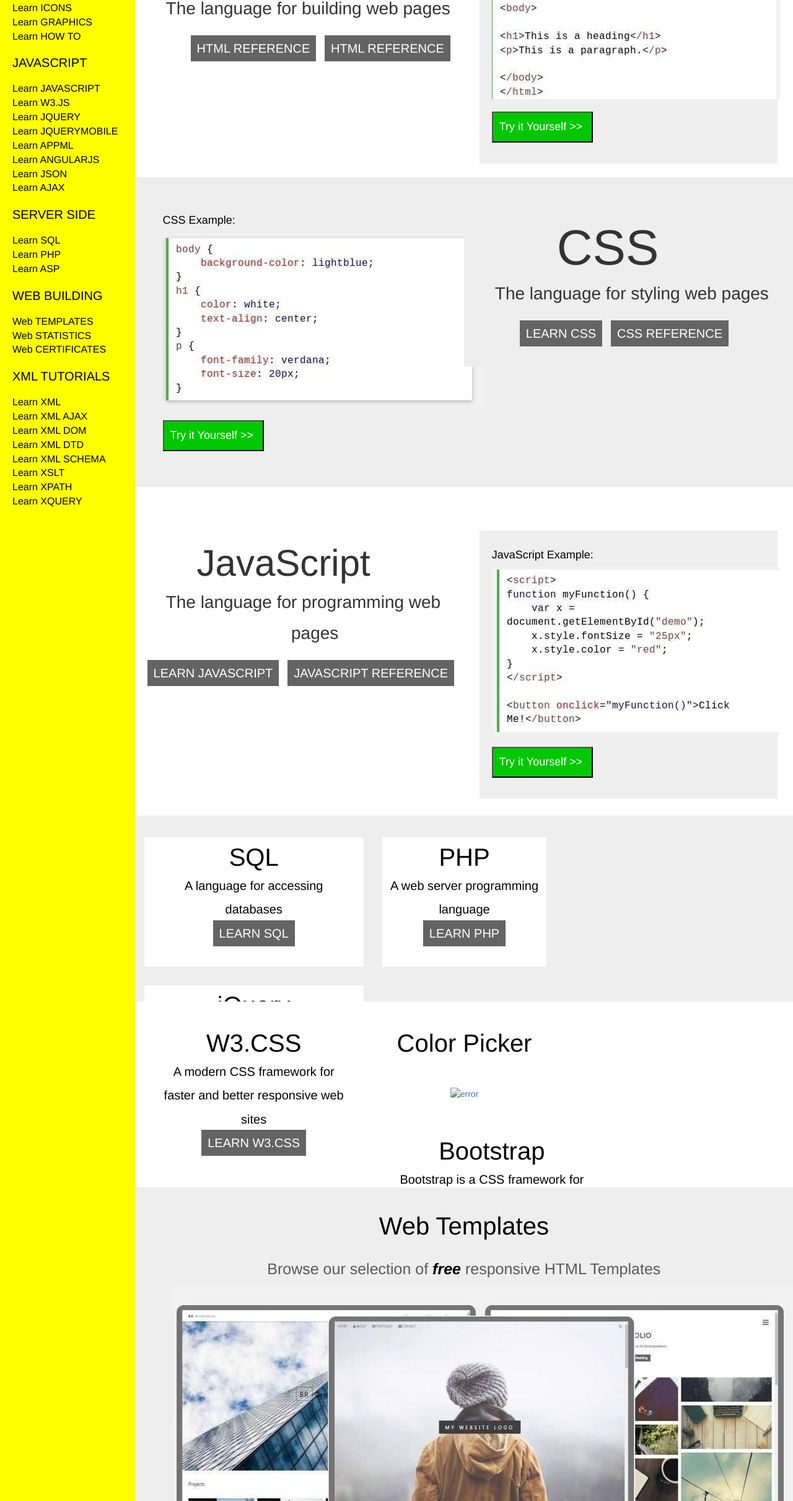
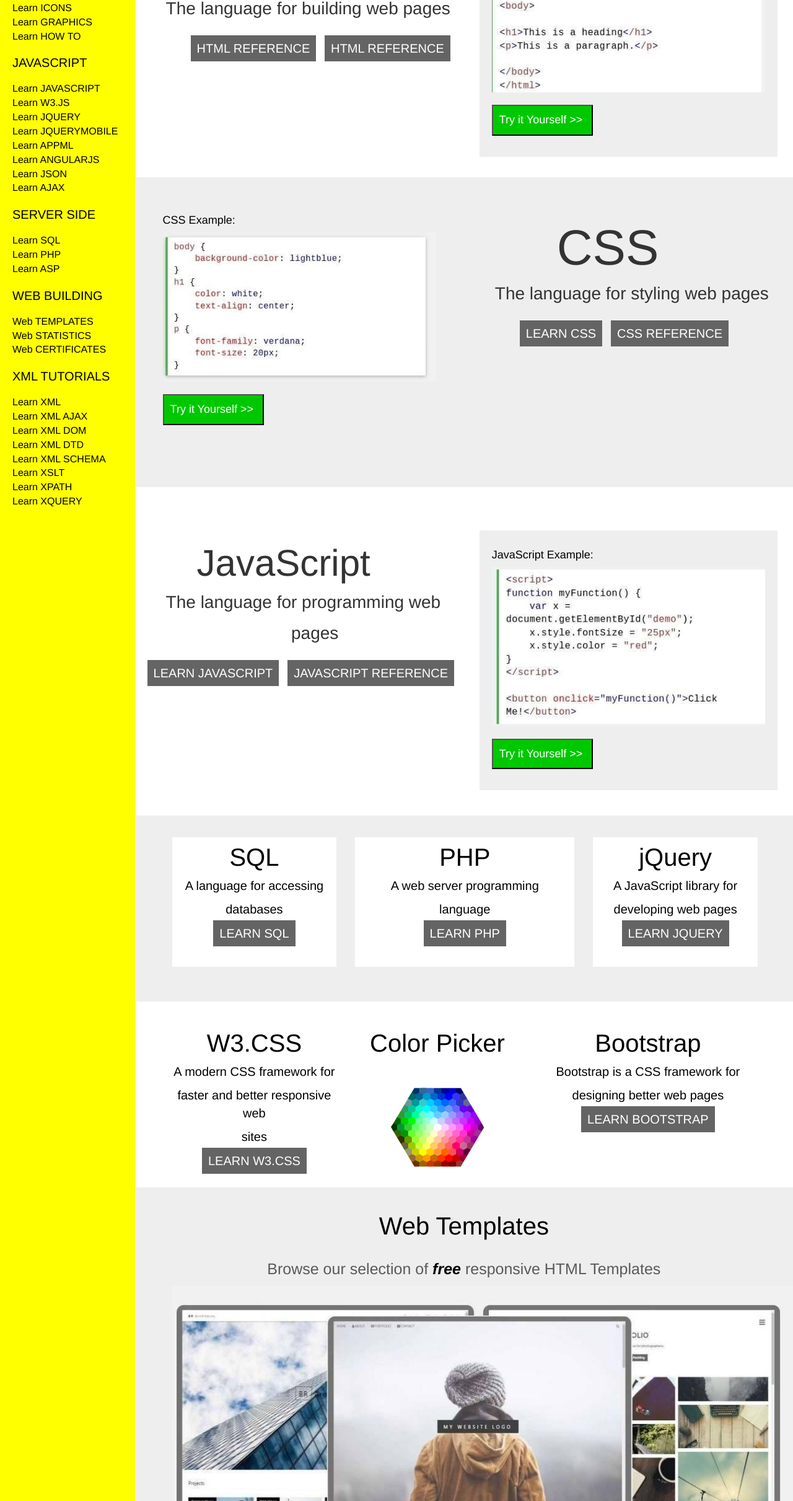
Before and after one commit to Mohamed-awad/reflections, a plain HTML site: page index.html in a window 1280 px wide. Shown: the part 378-2800 px from the top of the page at 62% size. Drawn offline with nearby package versions, Linux system fonts and the light colour scheme; files whose address does not match are found by name.

Commit message:
fix: image-responsive
the problem is that code work on fixed size of images that not work on different operating systems or different devices so to solve this
problem I add class "img-responsive" to all images that I use

```diff
--- a/index.html
+++ b/index.html
@@ -104,21 +104,21 @@
 		<a class="aa" href="http://www.w3schools.com/xml/xsl_intro.asp"> Learn XSLT</a><br/>
 		<a class="aa" href="http://www.w3schools.com/xml/xpath_intro.asp"> Learn XPATH</a><br/>
 		<a class="aa" href="http://www.w3schools.com/xml/xquery_intro.asp"> Learn XQUERY</a><br/>
-		<br/><br/><br/><br/><br/><br/><br/><br/>
-		<br/><br/><br/><br/><br/><br/><br/><br/>
-		<br/><br/><br/><br/><br/><br/><br/><br/>
-		<br/><br/><br/><br/><br/><br/><br/><br/>
-		<br/><br/><br/><br/><br/><br/><br/><br/>
-		<br/><br/><br/><br/><br/><br/><br/><br/>
-		<br/><br/><br/><br/><br/><br/><br/><br/>
-		<br/><br/><br/><br/><br/><br/><br/><br/>
-		<br/><br/><br/><br/><br/><br/><br/><br/>
-		<br/><br/><br/><br/><br/><br/><br/><br/>
-		<br/><br/><br/><br/><br/><br/><br/><br/>
-		<br/><br/><br/><br/><br/><br/><br/><br/>
-		<br/><br/><br/><br/><br/><br/><br/><br/>
-		<br/><br/><br/><br/><br/><br/><br/><br/>
-		<br/><br/>
+		<br><br><br><br><br><br><br><br>
+		<br><br><br><br><br><br><br><br>
+		<br><br><br><br><br><br><br><br>
+		<br><br><br><br><br><br><br><br>
+		<br><br><br><br><br><br><br><br>
+		<br><br><br><br><br><br><br><br>
+		<br><br><br><br><br><br><br><br>
+		<br><br><br><br><br><br><br><br>
+		<br><br><br><br><br><br><br><br>
+		<br><br><br><br><br><br><br><br>
+		<br><br><br><br><br><br><br><br>
+		<br><br><br><br><br><br><br><br>
+		<br><br><br><br><br><br><br><br>
+		<br><br><br><br><br><br><br><br>
+		<br><br>
 	</div>
 	<!-- // left-menu-->
 
@@ -137,7 +137,7 @@
 		<div class="col-sm-6">
 			<div id="div7">
 				<h4 id="hh5">HTML Example:</h4>
-				<img src="images/hh.jpg" alt="error" id="im">
+				<img class = "img-responsive" src="images/hh.jpg" alt="error" id="im">
 				<form>
 				   <input TYPE="button" class="btn3" VALUE="Try it Yourself >> " onclick="window.open('https://www.w3schools.com/html/tryit.asp?filename=tryhtml_default');">
 				</form>
@@ -150,11 +150,10 @@
 			<br/>
 			<div id="div7">
 				<h4 id="hh5">CSS Example:</h4>
-				<img id="im" src="images/css.jpg" alt="error">
+				<img id="im" class = "img-responsive" src="images/css.jpg" alt="error">
 				<form>
 				   <input TYPE="button" class="btn3" VALUE="Try it Yourself >> " onclick="window.open('https://www.w3schools.com/css/tryit.asp?filename=trycss_default');">
 				</form>
-
 			</div>
 		</div>
 		<div class="col-sm-6" id="div9">
@@ -185,7 +184,7 @@
 			<br/>
 			<div id="div7" id="scr">
 				<h4 id="hh5">JavaScript Example:</h4>
-				<img id="im" src="images/scr.jpg" alt="error">
+				<img class = "img-responsive" id="im" src="images/scr.jpg" alt="error">
 				<form>
 				   <input TYPE="button" class="btn3" VALUE="Try it Yourself >> " onclick="window.open('https://www.w3schools.com/js/tryit.asp?filename=tryjs_default');">
 				</form>
@@ -195,12 +194,12 @@
 
 
 
-	<!--s    p   j-->
+	<!--SQl and PHP and JQUERY-->
 
 	<br/><br/><br/>
 	<div class="col-sm-8" id="div444">
 		<br/>
-		<div class="col-sm-4" id="div10">
+		<div class="col-sm-3" id="div10_1">
 			<h5 id="hh10"> SQL </h5>
 			<p id="pp10"> A language for accessing </p>
 			<p id="pp101"> databases </p>
@@ -208,14 +207,14 @@
 			<a href="https://www.w3schools.com/sql/default.asp" class="btn11" role="button">LEARN SQL</a>
 			</center><br/><br/>
 		</div>
-		<div class="col-sm-3" id="div10">
+		<div class="col-sm-4" id="div10">
 			<h5 id="hh10"> PHP </h5>
 			<p id="pp10"> A web server programming</p>
 			<p id="pp101"> language </p>
 			<center>
 			<a href="https://www.w3schools.com/php/default.asp" class="btn11" role="button">LEARN PHP</a></center><br/><br/>
 		</div>
-		<div class="col-sm-4" id="div10">
+		<div class="col-sm-3" id="div10">
 			<h5 id="hh10"> jQuery </h5>
 			<p id="pp10"> A JavaScript library for</p>
 			<p id="pp10"> developing web pages </p><center>
@@ -223,10 +222,12 @@
 			</center><br/><br/>
 		</div>
 	</div>
+	<!--//SQl and PHP and JQUERY-->
+
 	<!--w3  bb  -->
 	<div class="col-sm-8" id="div44_1">
 		<br/>
-		<div class="col-sm-4" id="div10">
+		<div class="col-sm-3" id="div10_1">
 			<h5 id="hh10"> W3.CSS </h5>
 			<p id="pp10"> A modern CSS framework for  </p>
 			<p id="pp10"> faster and better responsive web</p>
@@ -239,7 +240,7 @@
 			<h5 id="hh10"> Color Picker </h5>
 			<br/><br/>
 			<center>
-				<a href="http://www.w3schools.com/colors/colors_picker.asp"> <img src="colorpicker.png" alt="error"/> </a>
+				<a href="http://www.w3schools.com/colors/colors_picker.asp"> <img class = "img-responsive" src="images/colorpicker.png" alt="error"/> </a>
 			</center><br/>
 		</div>
 		<div class="col-sm-4" id="div10">
@@ -255,7 +256,7 @@
 	<div class="col-sm-8" id="div_15">
 		<h6 id="h_15"> Web Templates </h6>
 		<p id="p_15"> Browse our selection of <b><em id="em_15">free</em></b> responsive HTML Templates </p>
-		<img id="im_15" src="images/tem.jpg" alt="error" />
+		<img class = "img-responsive" id="im_15" src="images/tem.jpg" alt="error" />
 		<a href="https://www.w3schools.com/w3css/w3css_templates.asp" class="btn_15" role="button">BROWSE TEMPLATES</a>
 	</div>
 	<!-- // right-body-->
@@ -268,7 +269,9 @@
 		<em style="font-size:20px; color:white;">| </em>
 		<a class="pp2" href="http://www.w3schools.com/about/default.asp"> ABOUT </a><br/><br/><br/>
 		<p style="padding-left:100px;font-size:18px;color:#fff;">W3Schools is optimized for learning, testing, and training. Examples might be simplified to improve reading and basic </p>
-		<em style="padding-left:40px;font-size:18px;color:#fff;">understanding. Tutorials, references, and examples are constantly reviewed to avoid errors, but we cannot warrant full correctness</em><br/><em style="padding-left:70px;font-size:18px;color:#fff;">
+		<em style="padding-left:200px;font-size:18px;color:#fff;">understanding. Tutorials, references, and examples are constantly reviewed to avoid errors,</em><br/>
+		<em style="padding-left:400px;font-size:18px;color:#fff;"> but we cannot warrant full correctness</em><br/>
+		<em style="padding-left:70px;font-size:18px;color:#fff;">
 		of all content. While using this site, you agree to have read and accepted our </em>
 		<a class="aa2"href="http://www.w3schools.com/about/about_copyright.asp"> <q>terms of use</q></a>
 		<em style="font-size:20px; color:white;">, </em>
```
